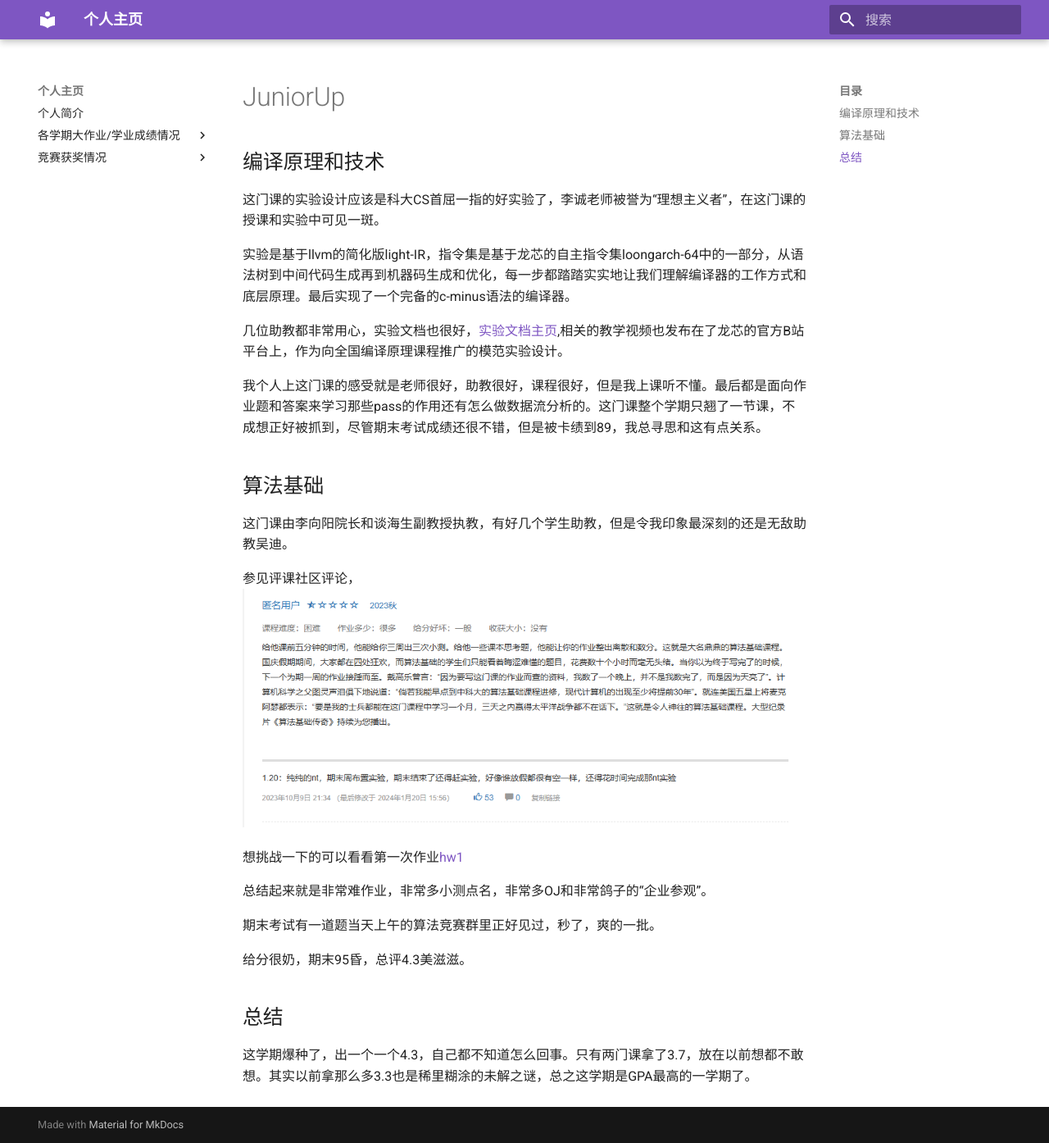
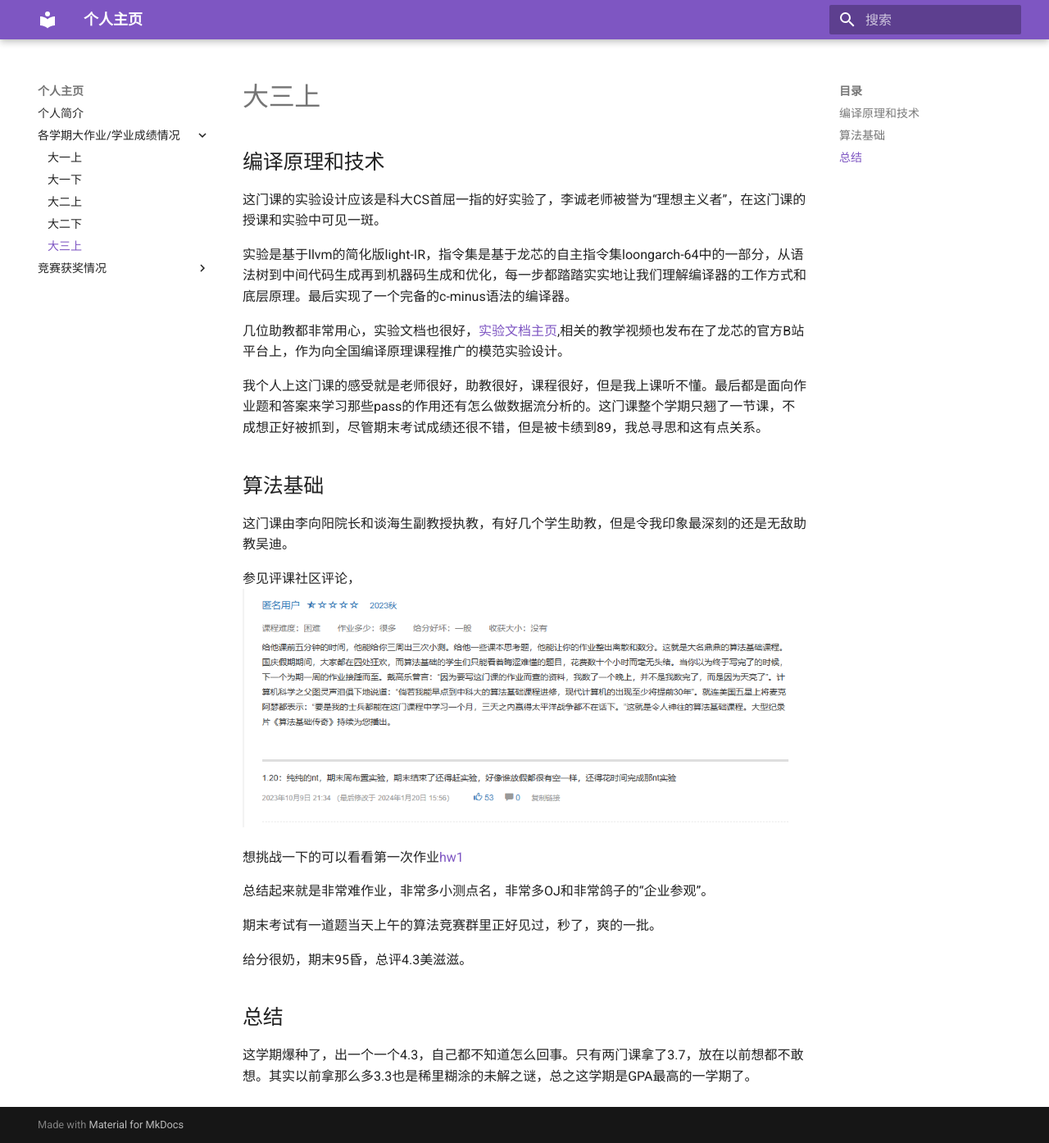
Before and after one commit to yuriYanZeXuan/homepage, an MkDocs documentation site: the page built from docs/semester/JuniorUp.md, in a window 1280 px wide and 1394 px high. Shown: the whole window at 82% size. Built offline with MkDocs 1.6.1 and Material for MkDocs 9.7.7, drawn with Linux system fonts in a browser that asks for light colours.

Commit message:
add page

```diff
--- a/mkdocs.yml
+++ b/mkdocs.yml
@@ -17,6 +17,8 @@ nav:
     - 大一下: semester/FreshmanDown.md
     - 大二上: semester/SophormoreUp.md
     - 大二下: semester/SophormoreDown.md
+    - 大三上: semester/JuniorUp.md
+    # - 大二下: semester/SophormoreDown.md
   - 竞赛获奖情况:
     - 第十三届中国大学生服务外包创新创业大赛区域赛三等奖: rewards/NFT.md
     - 2023年安徽省机器人大赛-程序设计赛道本科组一等奖: rewards/AnhuiOI.md
```
